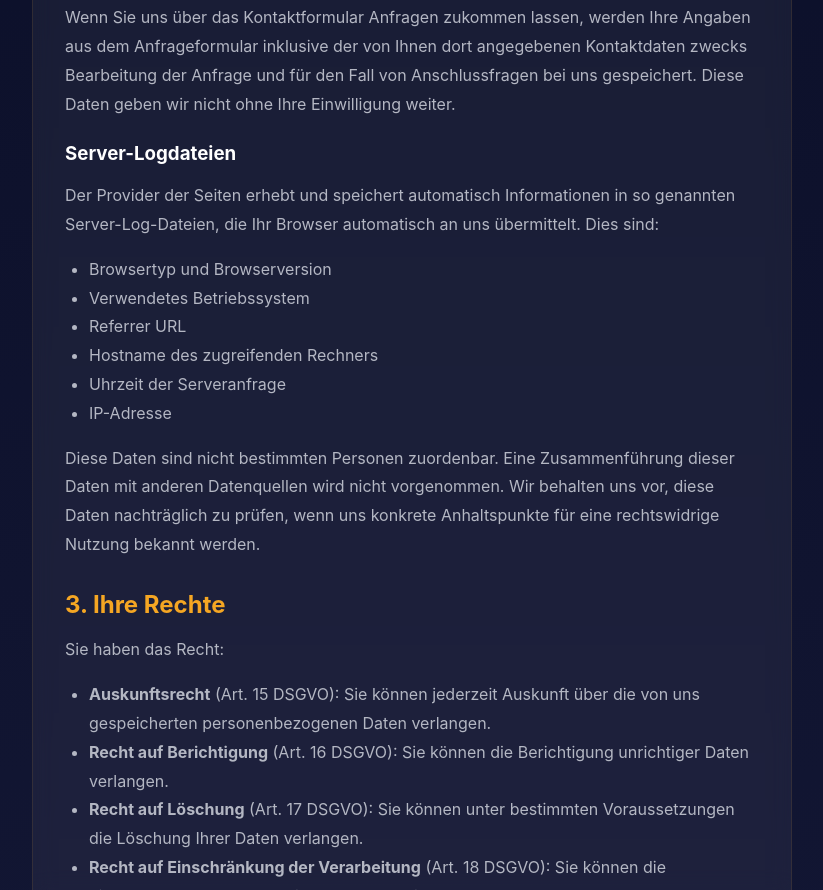
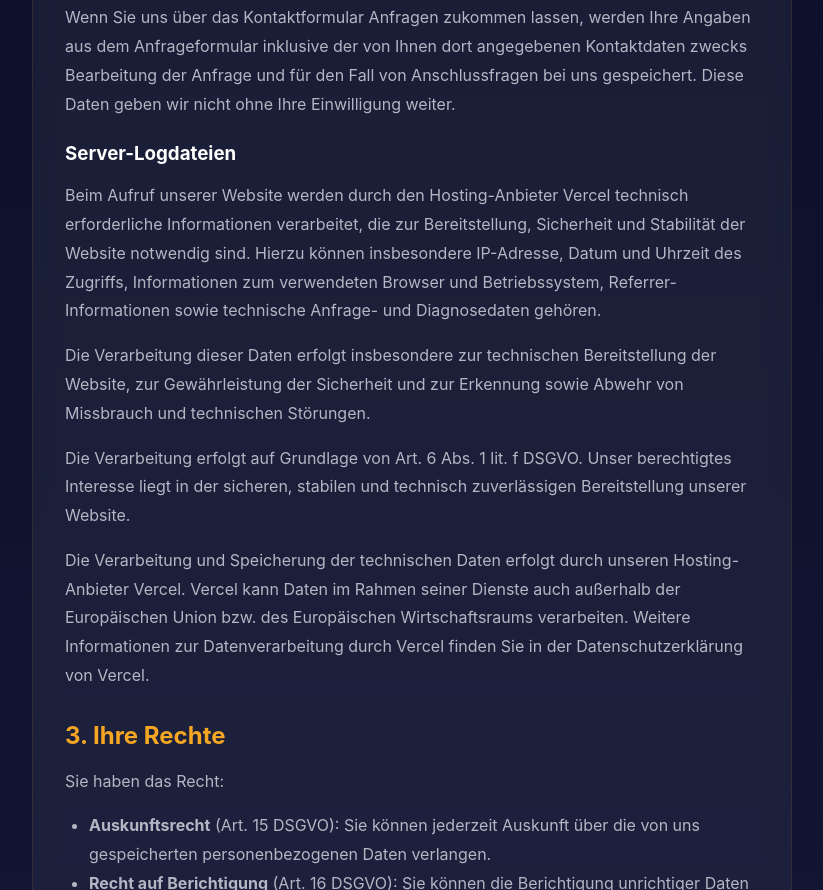
Before and after one commit to ortacmustafa78-byte/expressraeumung, a website: page datenschutz.html in a window 1280 px wide. Shown: the part 653-1543 px from the top of the page, without its empty margins (228-1051 px from the left). Drawn offline with Linux system fonts and the light colour scheme.

Commit message:
Update datenschutz.html

```diff
--- a/datenschutz.html
+++ b/datenschutz.html
@@ -53,23 +53,23 @@
                     Wenn Sie uns über das Kontaktformular Anfragen zukommen lassen, werden Ihre Angaben aus dem Anfrageformular inklusive der von Ihnen dort angegebenen Kontaktdaten zwecks Bearbeitung der Anfrage und für den Fall von Anschlussfragen bei uns gespeichert. Diese Daten geben wir nicht ohne Ihre Einwilligung weiter.
                 </p>
 
-                <h3 style="color: var(--text-primary); margin-top: 1.5rem;">Server-Logdateien</h3>
+               <h3 style="color: var(--text-primary); margin-top: 1.5rem;">Server-Logdateien</h3>
 
-                <p>
-                    Der Provider der Seiten erhebt und speichert automatisch Informationen in so genannten Server-Log-Dateien, die Ihr Browser automatisch an uns übermittelt. Dies sind:
-                </p>
-                <ul style="margin-left: 1.5rem; margin-bottom: 1rem;">
-                    <li>Browsertyp und Browserversion</li>
-                    <li>Verwendetes Betriebssystem</li>
-                    <li>Referrer URL</li>
-                    <li>Hostname des zugreifenden Rechners</li>
-                    <li>Uhrzeit der Serveranfrage</li>
-                    <li>IP-Adresse</li>
-                </ul>
+               <p>
+    Beim Aufruf unserer Website werden durch den Hosting-Anbieter Vercel technisch erforderliche Informationen verarbeitet, die zur Bereitstellung, Sicherheit und Stabilität der Website notwendig sind. Hierzu können insbesondere IP-Adresse, Datum und Uhrzeit des Zugriffs, Informationen zum verwendeten Browser und Betriebssystem, Referrer-Informationen sowie technische Anfrage- und Diagnosedaten gehören.
+</p>
 
-                <p>
-                    Diese Daten sind nicht bestimmten Personen zuordenbar. Eine Zusammenführung dieser Daten mit anderen Datenquellen wird nicht vorgenommen. Wir behalten uns vor, diese Daten nachträglich zu prüfen, wenn uns konkrete Anhaltspunkte für eine rechtswidrige Nutzung bekannt werden.
-                </p>
+<p>
+    Die Verarbeitung dieser Daten erfolgt insbesondere zur technischen Bereitstellung der Website, zur Gewährleistung der Sicherheit und zur Erkennung sowie Abwehr von Missbrauch und technischen Störungen.
+</p>
+
+<p>
+    Die Verarbeitung erfolgt auf Grundlage von Art. 6 Abs. 1 lit. f DSGVO. Unser berechtigtes Interesse liegt in der sicheren, stabilen und technisch zuverlässigen Bereitstellung unserer Website.
+</p>
+
+<p>
+    Die Verarbeitung und Speicherung der technischen Daten erfolgt durch unseren Hosting-Anbieter Vercel. Vercel kann Daten im Rahmen seiner Dienste auch außerhalb der Europäischen Union bzw. des Europäischen Wirtschaftsraums verarbeiten. Weitere Informationen zur Datenverarbeitung durch Vercel finden Sie in der Datenschutzerklärung von Vercel.
+</p>
 
                 <h2 style="color: var(--primary); font-size: 1.5rem; margin-top: 2rem; margin-bottom: 1rem; text-align: left;">3. Ihre Rechte</h2>
 
```
